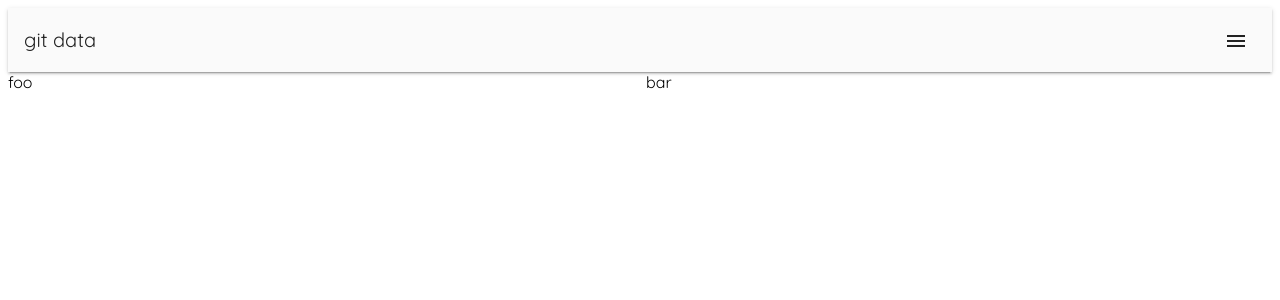
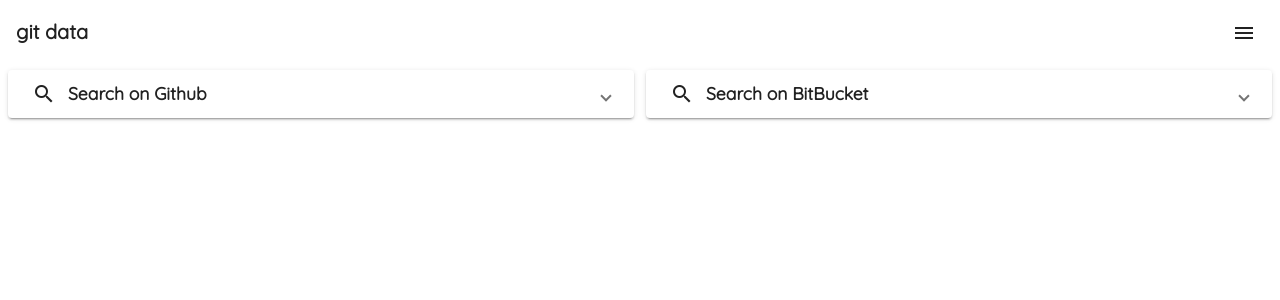
Before and after one commit to rafaelcm95/git-data-app, an Angular app: page / in a window 1280 px wide. Shown: the top 300 px of the page. Built offline with nearby package versions, Linux system fonts and the light colour scheme.

Commit message:
feature-3: accordion changes. style changes

```diff
--- a/src/app/app.component.html
+++ b/src/app/app.component.html
@@ -1,2 +1,4 @@
-<app-navbar></app-navbar>
-<router-outlet></router-outlet>
+<app-navbar class="navbar"></app-navbar>
+<div class="app-container">
+    <router-outlet></router-outlet>
+</div>
--- a/src/app/app.component.scss
+++ b/src/app/app.component.scss
@@ -0,0 +1,10 @@
+.navbar {
+    position: fixed;
+    top: 0;
+    left: 0;
+    width: 100%;
+}
+
+.app-container {
+    margin-top: 70px;
+}
--- a/src/app/features/pages/home-page/home-page.component.html
+++ b/src/app/features/pages/home-page/home-page.component.html
@@ -1,4 +1,12 @@
-<div fxLayout="row" fxLayoutGap="12px">
-  <div fxFlex="50">foo</div>
-  <div fxFlex="50">bar</div>
+<div fxLayout="row" fxLayout.lt-md="column" fxLayoutGap="12px">
+  <div fxFlex="50">
+    <app-search-accordion
+      [options]="searchOnGithubOpts"
+    ></app-search-accordion>
+  </div>
+  <div fxFlex="50">
+    <app-search-accordion
+      [options]="searchOnBitbucketOpts"
+    ></app-search-accordion>
+  </div>
 </div>
--- a/src/app/features/pages/home-page/home-page.component.ts
+++ b/src/app/features/pages/home-page/home-page.component.ts
@@ -6,6 +6,13 @@
   styleUrls: ['./home-page.component.scss']
 })
 export class HomePageComponent implements OnInit {
+  searchOnGithubOpts = {
+    title: 'Search on Github'
+  };
+
+  searchOnBitbucketOpts = {
+    title: 'Search on BitBucket'
+  };
 
   constructor() { }
 
--- /dev/null
+++ b/src/app/features/pages/home-page/search-accordion/search-accordion.component.html
@@ -0,0 +1,15 @@
+<mat-accordion displayMode="default" [multi]="true"
+               [hideToggle]="false">
+    <mat-expansion-panel [hideToggle]="false">
+        <mat-expansion-panel-header class="panel-header">
+          <mat-icon>search</mat-icon>
+          <h3 class="title">{{ options.title }}</h3>
+        </mat-expansion-panel-header>
+        <mat-form-field class="input">
+            <input matInput placeholder="Type search here" [(ngModel)]="inputValue">
+        </mat-form-field>
+        <mat-action-row class="action-row">
+            <button mat-flat-button color="primary" mat-button>Search it!</button>
+        </mat-action-row>
+    </mat-expansion-panel>
+</mat-accordion>
--- /dev/null
+++ b/src/app/features/pages/home-page/search-accordion/search-accordion.component.scss
@@ -0,0 +1,16 @@
+.panel-header {
+    display: flex;
+    flex-direction: row;
+
+    .title {
+        margin: 0 12px 0 12px;
+    }
+}
+
+.input {
+    width: 100%;
+}
+
+.action-row {
+    border: none;
+}
--- /dev/null
+++ b/src/app/features/pages/home-page/search-accordion/search-accordion.component.ts
@@ -0,0 +1,19 @@
+import { Component, OnInit, Input } from '@angular/core';
+
+@Component({
+  selector: 'app-search-accordion',
+  templateUrl: './search-accordion.component.html',
+  styleUrls: ['./search-accordion.component.scss']
+})
+export class SearchAccordionComponent implements OnInit {
+  @Input()
+  private options: Object;
+  private inputValue: String;
+
+  constructor() { }
+
+  ngOnInit() {
+    this.inputValue = '';
+  }
+
+}
--- a/src/app/features/shared-components/navbar/navbar.component.html
+++ b/src/app/features/shared-components/navbar/navbar.component.html
@@ -1,6 +1,6 @@
-<mat-toolbar color="accent" class="mat-elevation-z2">
+<mat-toolbar color="accent">
   <mat-toolbar-row>
-    <span>git data</span>
+    <span class="title">git data</span>
     <span class="spacer"></span>
     <button mat-icon-button>
         <mat-icon>menu</mat-icon>
--- a/src/app/features/shared-components/navbar/navbar.component.scss
+++ b/src/app/features/shared-components/navbar/navbar.component.scss
@@ -1,3 +1,11 @@
-.spacer {
-    flex: 1 1 auto;
+mat-toolbar {
+    margin-bottom: 12px;
+
+    .title {
+        font-weight: bold;
+    }
+
+    .spacer {
+        flex: 1 1 auto;
+    }
 }
--- a/src/themes/_default.scss
+++ b/src/themes/_default.scss
@@ -3,13 +3,13 @@
 @include mat-core();
 
 $_primary: mat-palette($mat-grey, 900);
-$_accent:  mat-palette($mat-grey, 50);
+$_accent:  mat-palette($mat-grey, A100);
 $_warning:    mat-palette($mat-red);
 
 $theme: mat-light-theme($_primary, $_accent, $_warning);
 
 @include angular-material-theme($theme);
 
-$primary: $_primary;
-$secondary: $_accent;
-$warning: $_warning;
+$primary: mat-color($_primary);
+$secondary: mat-color($_accent);
+$warning: mat-color($_warning);
```
Also changed, not shown: src/app/app.module.ts (+6 -3 lines), src/app/modules/material/material.module.ts (+5 -4 lines), 1 other file (tests, documents, lock files or other folders).
